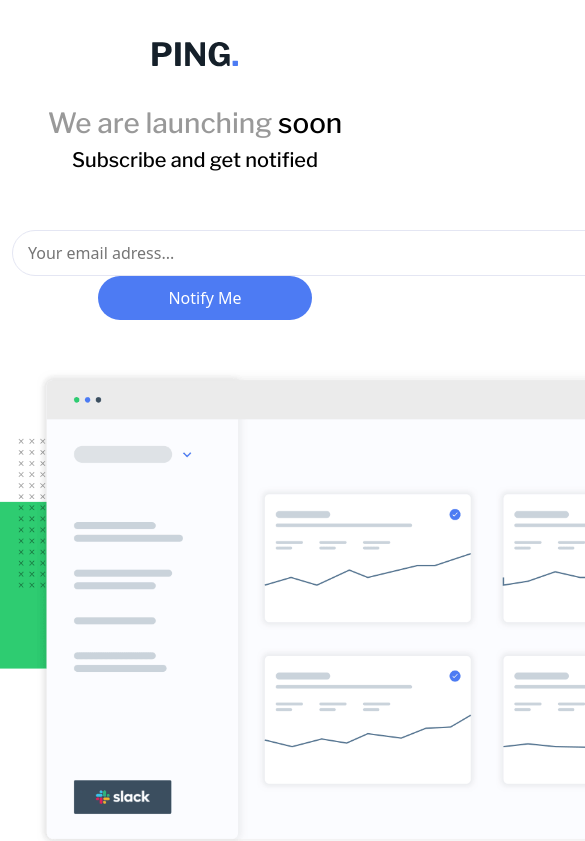
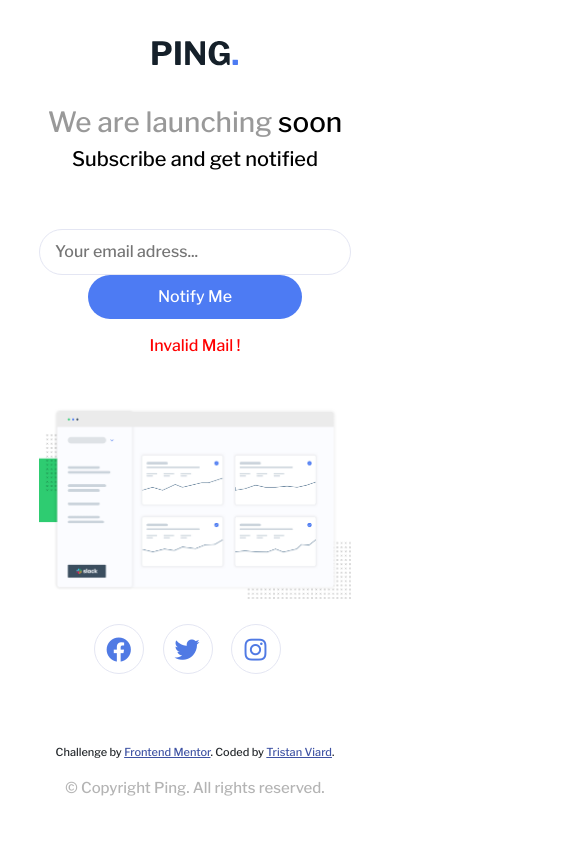
Before and after one commit to valdruide/Coming-Soon-Page, a plain HTML site: page index.html in a window 390 px wide. Both pictures are taken after a click on the button "Notify Me". Shown: the top 841 px of the page, 585 px wide, since content can reach past the window. Drawn offline with nearby package versions, Linux system fonts and the light colour scheme.

Commit message:
update JS + responsive

```diff
--- a/index.html
+++ b/index.html
@@ -5,13 +5,15 @@
   <meta name="viewport" content="width=device-width, initial-scale=1.0"> <!-- displays site properly based on user's device -->
 
   <link rel="icon" type="image/png" sizes="32x32" href="./images/favicon-32x32.png">
+  <!--Responsive-->
+  <link rel="stylesheet" href="./responsive.css">
+  <!--CSS-->
   <link rel="stylesheet" href="style.css">
   <!--Bootstrap-->
   <link href="https://cdn.jsdelivr.net/npm/bootstrap@5.1.3/dist/css/bootstrap.min.css" rel="stylesheet" integrity="sha384-1BmE4kWBq78iYhFldvKuhfTAU6auU8tT94WrHftjDbrCEXSU1oBoqyl2QvZ6jIW3" crossorigin="anonymous">
   <!--font awesome-->
   <link href="fontawesome-free-5.15.4-web/css/all.css" rel="stylesheet"> <!--load all styles -->
-  <!--Main JS-->
-  <script type="text/javascript" src="main.js"></script>
+
 
   <title>Ping coming soon page</title>
 </head>
@@ -19,7 +21,7 @@
 
   <div class="container">
         <div class="logo">
-      <img src="images/logo.svg">
+          <img class="logo" src="images/logo.svg">
         </div>
         <div class="text-center titleh1">
           <h1>We are launching <span style="color: black;">soon</span></h1>
@@ -29,8 +31,9 @@
 
   <section>
     <div class="container text-center" for="emailAddress">
-      <input class="text-box" type="email" id="emailAddress" name="mail" required minlength="9" maxlength="25" size="70" placeholder="Your email adress...">
-      <button class="bouton">Notify Me</button>
+      <input class="text-box" type="email" id="emailAddr" name="mail" required minlength="9" maxlength="25" placeholder="Your email adress...">
+      <button class="bouton" id="btn-mail">Notify Me</button>
+      <p class="invalidMail" id="badMail">Invalid Mail !</p>
     </div>
   </section>
 
@@ -38,7 +41,15 @@
     <img src="images/illustration-dashboard.png" class="img-dash">
   </div>
 
-  <section>
+
+  <!-- <div class="click-event box text-center">
+    <h4>Quelle est la capitale de la suisse ?</h4>
+    <button id="btn-1">Berne</button>
+    <button id="btn-2">Zurich</button>
+    <p class="reponse" id="reponse">La bonne réponse est Berne</p>
+  </div> -->
+
+
   <div class="container text-center">
       <div class="social-box">
         <i class="fab fa-facebook ison"></i>
@@ -49,10 +60,8 @@
       <div class="social-box">
         <i class="fab fa-instagram ison"></i>
       </div>
+  </div>
 
-
-    </div>
-  </section>
 
   <footer>
     <p class="foott">
@@ -61,5 +70,10 @@
     </p>
     <p class="credit">  &copy; Copyright Ping. All rights reserved.</p>
   </footer>
+
+
+
+  <!--Main JS-->
+  <script src="main.js"></script>
 </body>
 </html>
--- a/main.js
+++ b/main.js
@@ -1,10 +1,37 @@
-function ValidateEmail(mail)
-{
- if (/^[a-zA-Z0-9.!#$%&'*+/=?^_`{|}~-]+@[a-zA-Z0-9-]+(?:\.[a-zA-Z0-9-]+)*$/.test(myForm.emailAddr.value))
-  {
-    alert("You have entered an valid email address!")
-    return (true)
+const btnMail = document.getElementById("btn-mail");
+const badMail = document.getElementById("badMail");
+
+btnMail.addEventListener("click", () => {
+  if (
+    /^[a-zA-Z0-9.!#$%&'*+/=?^_`{|}~-]+@[a-zA-Z0-9-]+(?:\.[a-zA-Z0-9-]+)*$/.test(
+      emailAddr.value
+    )
+  ) {
+    badMail.style.visibility = "visible";
+    badMail.style.color = "green";
+    badMail.textContent = "Success !"
+    return true;
   }
-    alert("You have entered an invalid email address!")
-    return (false)
-}
+  badMail.style.visibility = "visible";
+  badMail.style.color = "red";
+  badMail.textContent = "Invalid Mail !"
+  return false;
+})
+
+
+
+const questionContainer = document.querySelector(".click-event");
+const btn1 = document.querySelector("#btn-1");
+const btn2 = document.getElementById("btn-2");
+const response = document.getElementById("reponse");
+
+
+btn1.addEventListener("click", () => {
+  response.style.visibility = "visible";
+  response.style.color = "green";
+})
+
+btn2.addEventListener("click", () => {
+  response.style.visibility = "visible";
+  response.style.color = "red";
+})
--- /dev/null
+++ b/responsive.css
@@ -0,0 +1,10 @@
+@media screen and (max-width: 760px) {
+    .text-box{
+        width: 80vw!important;
+    }
+
+    .img-dash{
+        width: 80vw!important;
+    }
+
+  }
--- a/style.css
+++ b/style.css
@@ -2,20 +2,22 @@
 
 
 
-
+*{
+    font-family: 'Libre Franklin', sans-serif;
+}
 
 .logo{
+    margin-top: 20px;
     text-align: center;
-    margin-top: 40px;
 }
 
 .titleh1{
     margin-top: 40px;
-    font-family: 'Libre Franklin', sans-serif;
     color: #999999;
 }
 
 .text-box{
+    width: 30vw;
     margin-top: 50px;
     border-radius: 25px;
     border: none;
@@ -28,7 +30,6 @@
     color: white;
     border-radius: 25px;
     padding: 10px 70px;
-    margin-left: 20px;
     border: none;
 }
 
@@ -38,8 +39,8 @@
 }
 
 .img-dash{
-    width: 800px;
-    height: 500px;
+    width: 60vw;
+    height: auto;
 }
 
 
@@ -92,3 +93,28 @@
 .foott a{
     color: hsl(228, 45%, 44%);
 }
+
+.invalidMail{
+    margin-top: 15px;
+    visibility: hidden;
+}
+
+
+
+
+.box{
+    border: 6px solid white;
+    background-color: turquoise;
+    padding: 15px;
+    transition: .25s ease;
+}
+
+.reponse{
+    visibility: hidden;
+}
+
+.question-click{
+    background-color: red;
+    border: 6px solid blue;
+    border-radius: 100% ;
+}
```
Also changed, not shown: 1 other file. Lines whose indentation alone changed are shown as unchanged.
